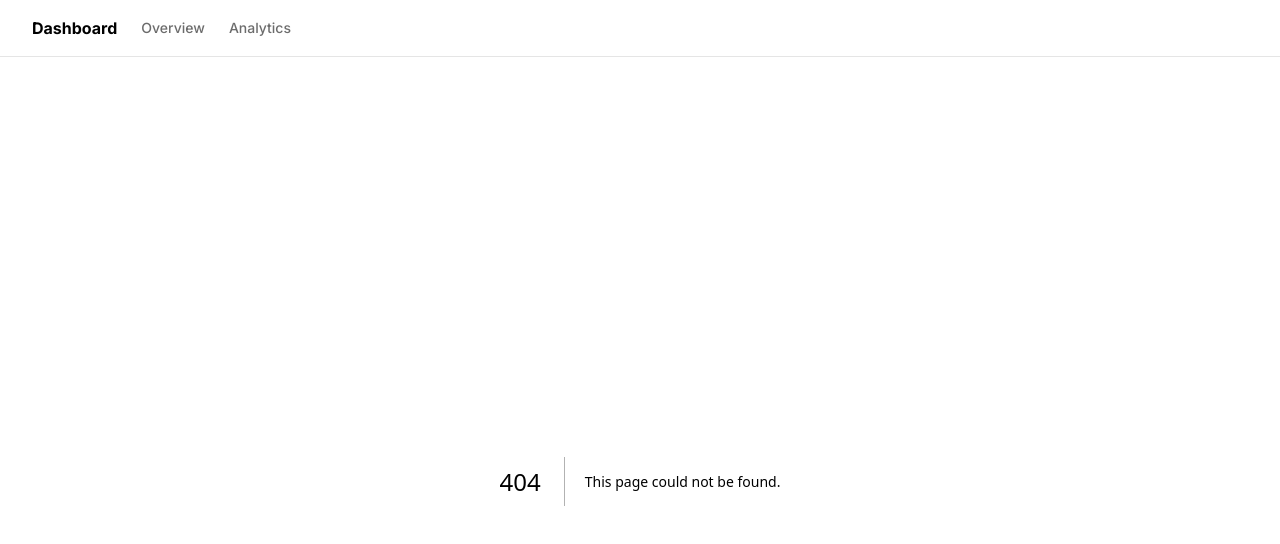
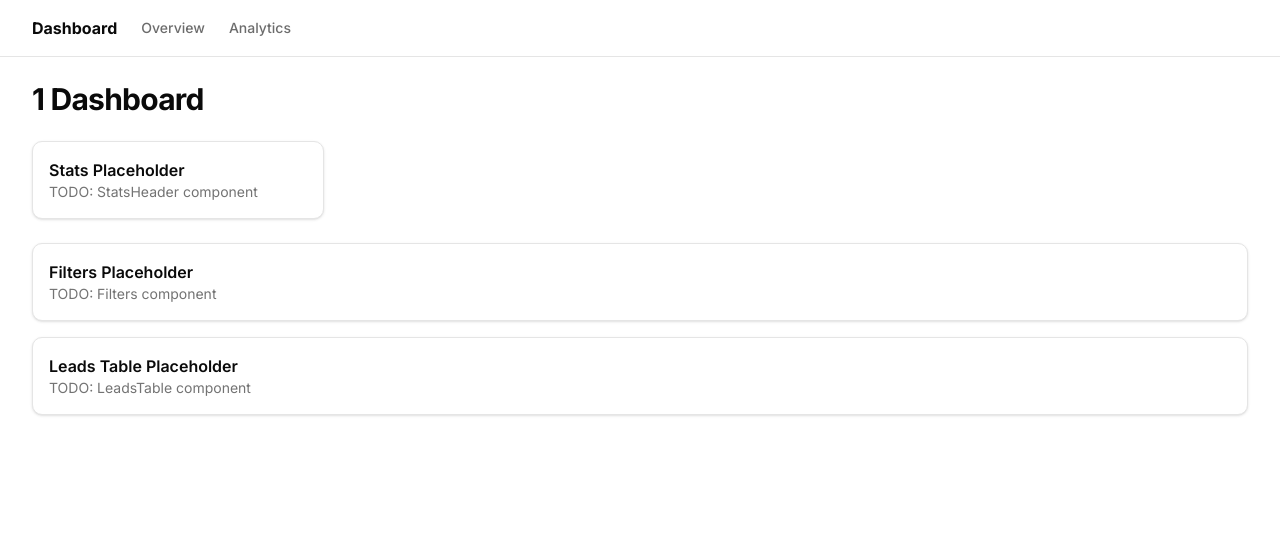
Before and after one commit to bencrane/gtm-teaser-dashboard, a Next.js app: page /1 in a window 1280 px wide. Before the commit this address had no page. Shown: the top 544 px of the page. Built offline with nearby package versions, Linux system fonts and the light colour scheme.

Commit message:
feat: restructure app for GTM dashboard with dynamic slug and API client

```diff
--- /dev/null
+++ b/app/[slug]/not-found.tsx
@@ -0,0 +1,10 @@
+import Link from "next/link";
+
+export default function NotFound() {
+    return (
+        <div className="flex flex-col items-center justify-center min-h-[60vh] text-center space-y-4">
+            <h2 className="text-3xl font-bold">404 - Not Found</h2>
+            <p className="text-muted-foreground">The dashboard you are looking for does not exist.</p>
+        </div>
+    );
+}
--- /dev/null
+++ b/app/[slug]/page.tsx
@@ -0,0 +1,52 @@
+import { notFound } from "next/navigation";
+// TODO: Import actual components
+// import { StatsHeader } from "@/components/dashboard/stats-header";
+// import { Filters } from "@/components/dashboard/filters";
+// import { LeadsTable } from "@/components/dashboard/leads-table";
+
+interface PageProps {
+    params: Promise<{
+        slug: string;
+    }>;
+}
+
+export default async function DashboardPage({ params }: PageProps) {
+    const { slug } = await params;
+
+    // TODO: Fetch company data from API
+    // const data = await getCompanyData(slug);
+
+    if (!slug) {
+        return notFound();
+    }
+
+    return (
+        <div className="space-y-6">
+            <div className="flex items-center justify-between space-y-2">
+                <h2 className="text-3xl font-bold tracking-tight capitalize">{slug} Dashboard</h2>
+            </div>
+
+            {/* TODO: Implement StatsHeader */}
+            <div className="grid gap-4 md:grid-cols-2 lg:grid-cols-4">
+                <div className="p-4 border rounded-lg bg-card text-card-foreground shadow-sm">
+                    <h3 className="font-semibold">Stats Placeholder</h3>
+                    <p className="text-sm text-muted-foreground">TODO: StatsHeader component</p>
+                </div>
+            </div>
+
+            <div className="space-y-4">
+                {/* TODO: Implement Filters */}
+                <div className="p-4 border rounded-lg bg-card text-card-foreground shadow-sm">
+                    <h3 className="font-semibold">Filters Placeholder</h3>
+                    <p className="text-sm text-muted-foreground">TODO: Filters component</p>
+                </div>
+
+                {/* TODO: Implement LeadsTable */}
+                <div className="p-4 border rounded-lg bg-card text-card-foreground shadow-sm">
+                    <h3 className="font-semibold">Leads Table Placeholder</h3>
+                    <p className="text-sm text-muted-foreground">TODO: LeadsTable component</p>
+                </div>
+            </div>
+        </div>
+    );
+}
--- a/app/page.tsx
+++ b/app/page.tsx
@@ -1,22 +1,5 @@
+import { notFound } from "next/navigation";
+
 export default function Home() {
-  return (
-    <div className="space-y-6">
-      <div className="flex items-center justify-between space-y-2">
-        <h2 className="text-3xl font-bold tracking-tight">Dashboard</h2>
-        <div className="flex items-center space-x-2">
-          {/* Actions placeholder */}
-        </div>
-      </div>
-      <div className="grid gap-4 md:grid-cols-2 lg:grid-cols-4">
-        <div className="rounded-xl border bg-card text-card-foreground shadow-sm p-6">
-          <div className="flex flex-row items-center justify-between space-y-0 pb-2">
-            <h3 className="tracking-tight text-sm font-medium">Total Revenue</h3>
-          </div>
-          <div className="text-2xl font-bold">$45,231.89</div>
-          <p className="text-xs text-muted-foreground">+20.1% from last month</p>
-        </div>
-        {/* More placeholders can go here */}
-      </div>
-    </div>
-  );
+  return notFound();
 }
--- /dev/null
+++ b/components/dashboard/filters.tsx
@@ -0,0 +1,10 @@
+export function Filters() {
+    return (
+        <div className="flex items-center space-x-2">
+            {/* TODO: Add filter functionality */}
+            <button disabled className="px-4 py-2 border rounded-md text-sm opacity-50 cursor-not-allowed">
+                Filters (Coming Soon)
+            </button>
+        </div>
+    );
+}
--- /dev/null
+++ b/components/dashboard/leads-table.tsx
@@ -0,0 +1,10 @@
+export function LeadsTable() {
+    return (
+        <div className="rounded-md border">
+            <div className="p-4">
+                {/* TODO: Add table functionality */}
+                <p className="text-sm text-muted-foreground text-center">Leads data will appear here.</p>
+            </div>
+        </div>
+    );
+}
--- /dev/null
+++ b/components/dashboard/stats-header.tsx
@@ -0,0 +1,11 @@
+export function StatsHeader() {
+    return (
+        <div className="grid gap-4 md:grid-cols-2 lg:grid-cols-4">
+            {/* TODO: Add stats functionality */}
+            <div className="rounded-xl border bg-card text-card-foreground shadow-sm p-6">
+                <h3 className="tracking-tight text-sm font-medium">Coming Soon</h3>
+                <div className="text-2xl font-bold">--</div>
+            </div>
+        </div>
+    );
+}
--- /dev/null
+++ b/lib/api.ts
@@ -0,0 +1,23 @@
+const API_URL = process.env.NEXT_PUBLIC_API_URL;
+
+if (!API_URL) {
+    console.warn("NEXT_PUBLIC_API_URL is not defined");
+}
+
+export async function fetchAPI<T>(endpoint: string, options: RequestInit = {}): Promise<T> {
+    const url = `${API_URL}${endpoint}`;
+
+    const response = await fetch(url, {
+        ...options,
+        headers: {
+            "Content-Type": "application/json",
+            ...options.headers,
+        },
+    });
+
+    if (!response.ok) {
+        throw new Error(`API Error: ${response.statusText}`);
+    }
+
+    return response.json();
+}
```
Also changed, not shown: types/api.ts (added, +16 -0 lines).
